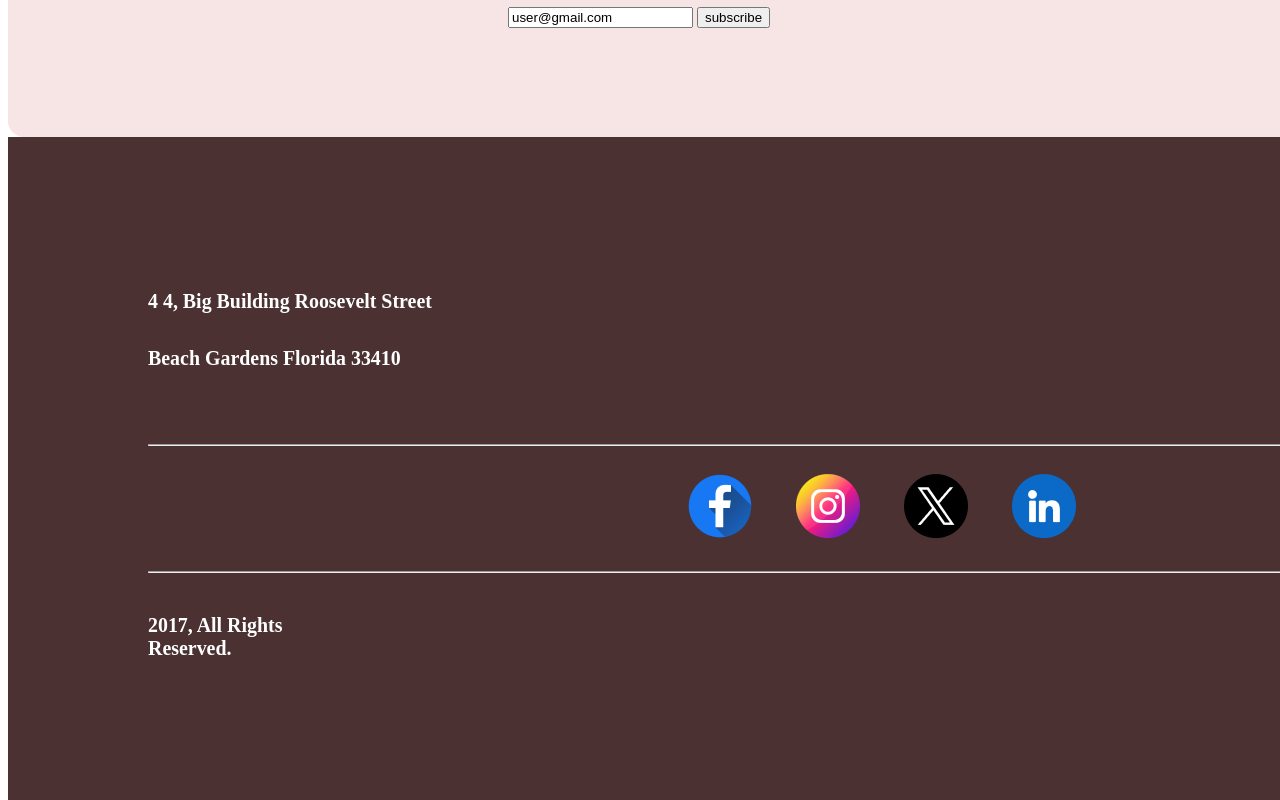
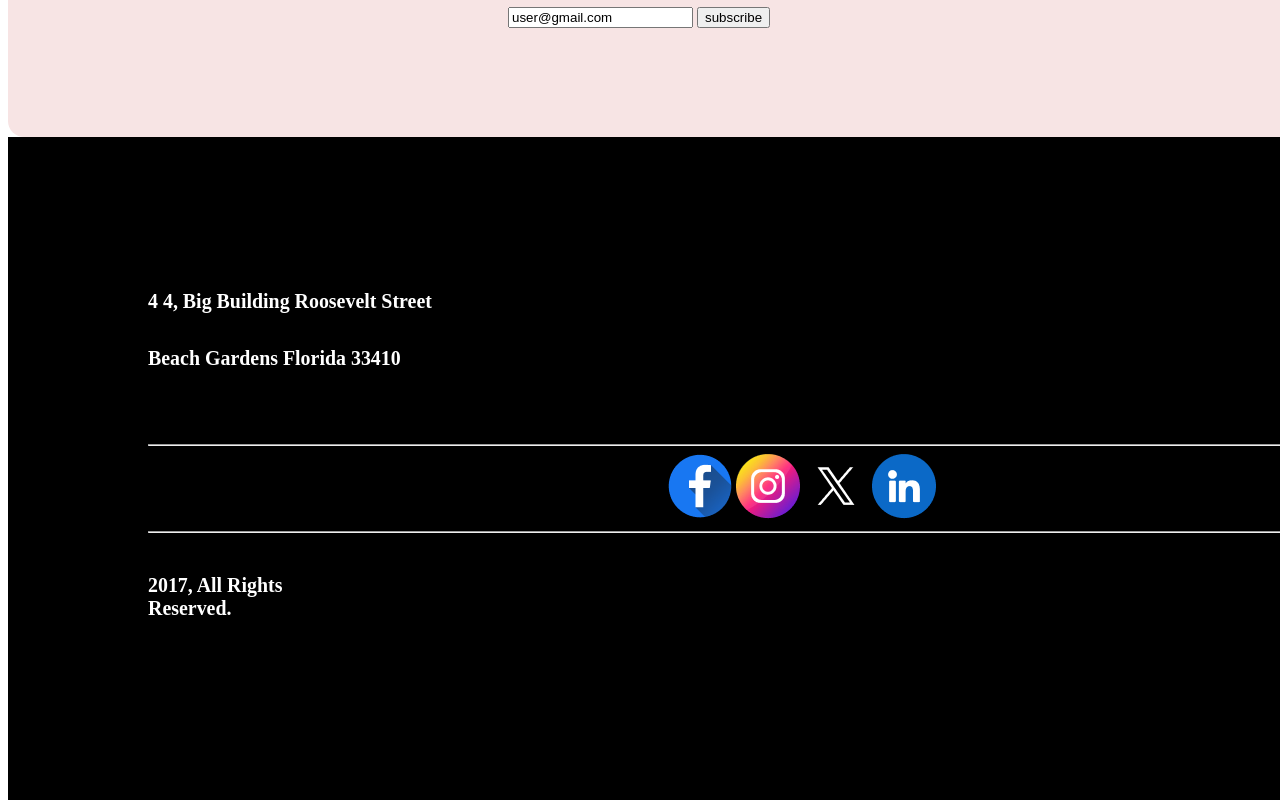
Before and after one commit to alamin601078/project-new-year, a plain HTML site: page index.html in a window 1280 px wide. Shown: the part 6540-7340 px from the top of the page. Drawn offline with Linux system fonts and the light colour scheme.

Commit message:
added update footer

```diff
--- a/index.html
+++ b/index.html
@@ -187,11 +187,11 @@
             <hr>
 
             <div class="footer-contract-icon">
-                <div class="csocilmideya-icon">
-                    <img class="socil-icon" src="resources/Facebook.png">
-                    <img class="socil-icon"  src="resources/Instagram.png">
-                    <img class="socil-icon"  src="resources/Twitter.png">
-                    <img class="socil-icon"  src="resources/Linkedin.png">
+                <div class="socilmideya-icon">
+                    <img src="resources/Facebook.png">
+                    <img src="resources/Instagram.png">
+                    <img src="resources/Twitter.png">
+                    <img src="resources/Linkedin.png">
                 </div>
 
             </div>
--- a/styales/new-year.css
+++ b/styales/new-year.css
@@ -413,7 +413,7 @@
 .footer-contract-arya-container{
     position: absolute;
     flex-shrink: 0;
-    background: #4b3131;
+    background-color: black;
     width: 1600px;
     height: 609px;
     padding: 120px 140px 120px 140px;
@@ -427,6 +427,7 @@
 
 .footer-contract-icon{
     padding-left: 520px;
+    gap: 20px;
 }
 
  .contract-number-icon{
@@ -436,11 +437,6 @@
  .Unsubscribe{
     padding-left: 1315px;
  }
-.socil-icon{
-    padding: 20px;
-}
-.contract-website-icon img{
-    width: 24px;
-    height: 24px;
-    flex-shrink: 0;
-}
+ .socilmideya-ico img{
+    gap: 10px;
+ }
```
